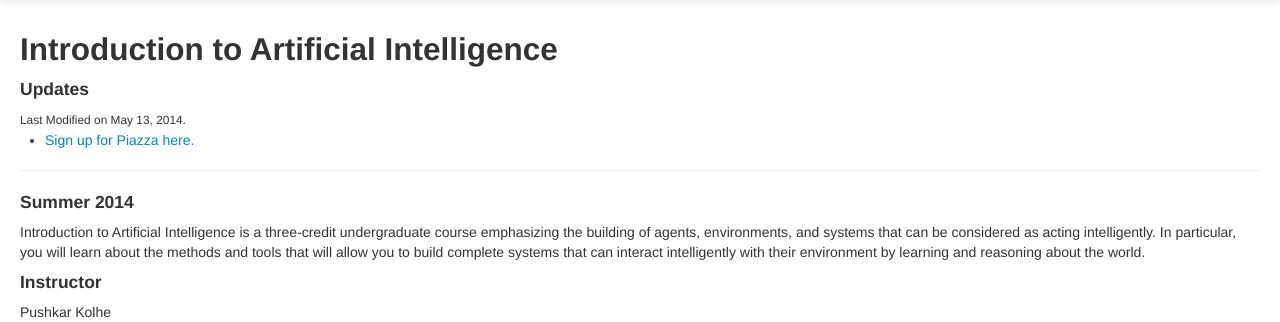
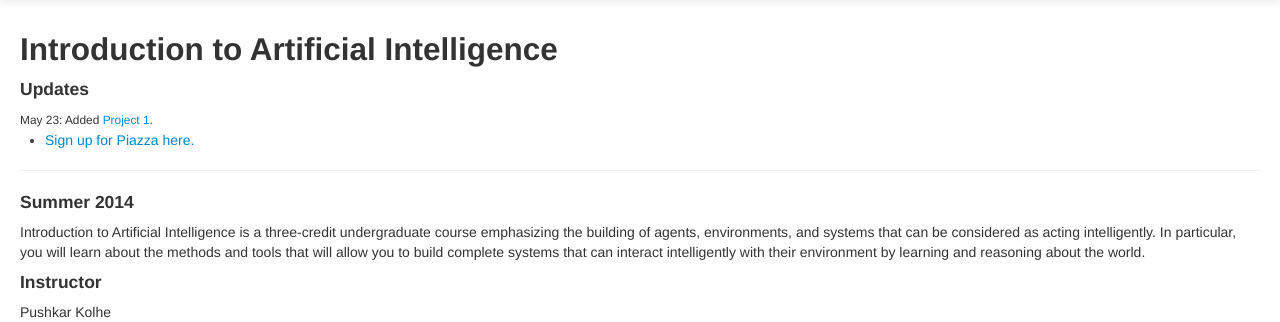
Before and after one commit to irfan123456/3600, a PHP site: page / in a window 1280 px wide. Shown: the part 41-363 px from the top of the page. Run offline with PHP 8.4, Linux system fonts and the light colour scheme; some libraries are stand-ins or nearby versions.

Commit message:
Modified Project 1

```diff
--- a/index.php
+++ b/index.php
@@ -8,7 +8,7 @@ include "data.php";
     <div class="container-fluid">
         <h2>Introduction to Artificial Intelligence</h2>
         <h4>Updates</h4>
-        <small>Last Modified on May 13, 2014.</small>
+        <small>May 23: Added <a href="project1.php">Project 1</a>.</small>
         <ul>
             <li><a href="http://piazza.com/gatech/summer2014/cs3600a">Sign up for Piazza here. </a></li>
         </ul>
--- a/project1.php
+++ b/project1.php
@@ -8,6 +8,7 @@ include "data.php";
 <div class="container-fluid">
 
 <h4>Project 1: Search in Pacman</h4>
+<p>Due June 11. Submit on t-square.</p>
 
 <title>Project 1: Search in Pacman</title>
 <link href="./project_1_files/projects.css" rel="stylesheet" type="text/css">
```
